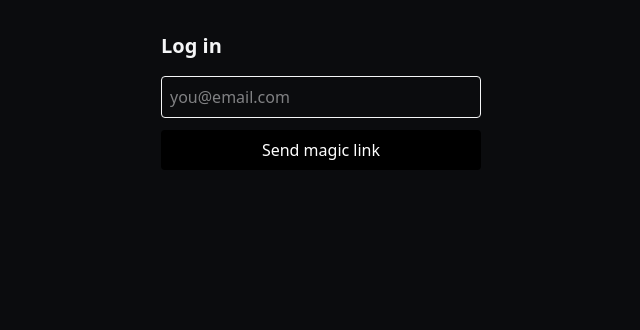
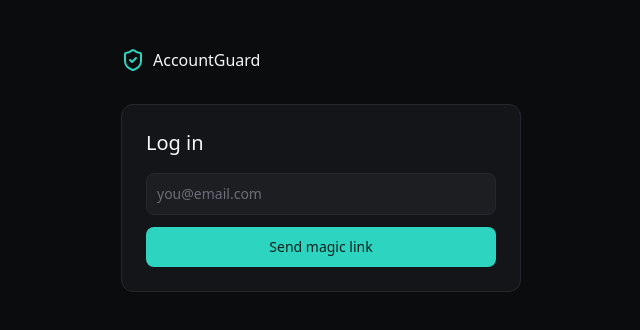
Before and after one commit to golosindenis/creator-escape-hatch, a Next.js app: page /login in a window 1280 px wide. Shown: the top 330 px of the page, without its empty margins (319-959 px from the left). Built offline with nearby package versions, Linux system fonts and the light colour scheme.

Commit message:
style: restyle login page with design tokens

```diff
--- a/app/(auth)/login/page.tsx
+++ b/app/(auth)/login/page.tsx
@@ -1,6 +1,10 @@
 "use client";
 import { useState } from "react";
+import { ShieldCheck } from "lucide-react";
 import { browserClient } from "@/lib/supabase/browser";
+import { Shell } from "@/components/ui/Shell";
+import { Card } from "@/components/ui/Card";
+import { Button } from "@/components/ui/Button";
 
 export default function Login() {
   const [email, setEmail] = useState("");
@@ -19,16 +23,33 @@ export default function Login() {
     }
     setSent(true);
   }
-  if (sent) return <main className="p-8">Check your email for a login link.</main>;
   return (
-    <main className="mx-auto max-w-sm p-8">
-      <h1 className="text-xl font-bold">Log in</h1>
-      <form onSubmit={send} className="mt-4 flex flex-col gap-3">
-        <input type="email" required value={email} onChange={(e) => setEmail(e.target.value)}
-          placeholder="you@email.com" className="rounded border p-2" />
-        <button className="rounded bg-black p-2 text-white">Send magic link</button>
-      </form>
-      {error && <p className="mt-3 text-sm text-red-600">{error}</p>}
-    </main>
+    <Shell>
+      <div className="mb-8 flex items-center gap-2">
+        <ShieldCheck className="text-accent" size={24} aria-hidden="true" />
+        <span className="text-base font-medium">AccountGuard</span>
+      </div>
+      <Card>
+        {sent ? (
+          <p className="text-sm text-secondary">Check your email for a login link.</p>
+        ) : (
+          <>
+            <h1 className="text-xl font-medium">Log in</h1>
+            <form onSubmit={send} className="mt-4 flex flex-col gap-3">
+              <input
+                type="email"
+                required
+                value={email}
+                onChange={(e) => setEmail(e.target.value)}
+                placeholder="you@email.com"
+                className="rounded-lg border border-border bg-surface-2 p-2.5 text-sm text-primary placeholder:text-muted focus:border-border-strong focus:outline-none"
+              />
+              <Button type="submit">Send magic link</Button>
+            </form>
+            {error && <p className="mt-3 text-sm text-danger">{error}</p>}
+          </>
+        )}
+      </Card>
+    </Shell>
   );
 }
```
